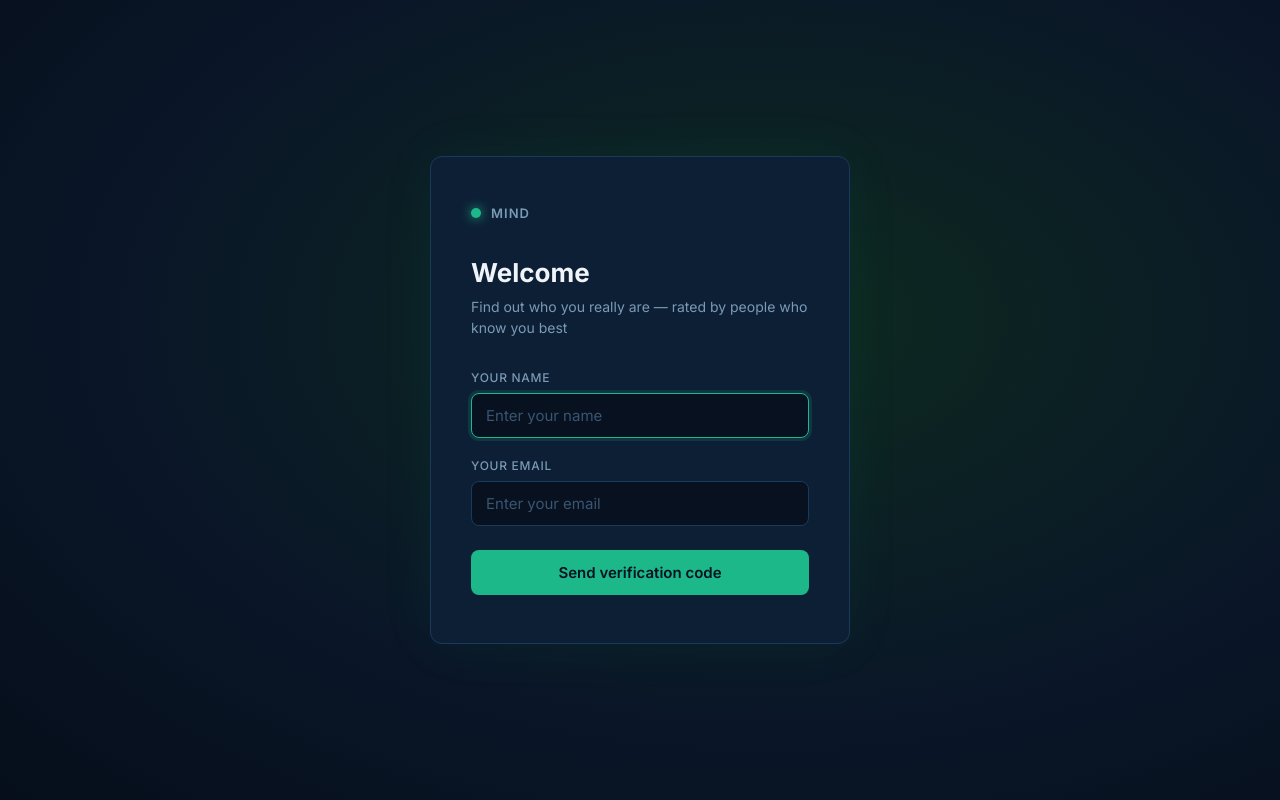
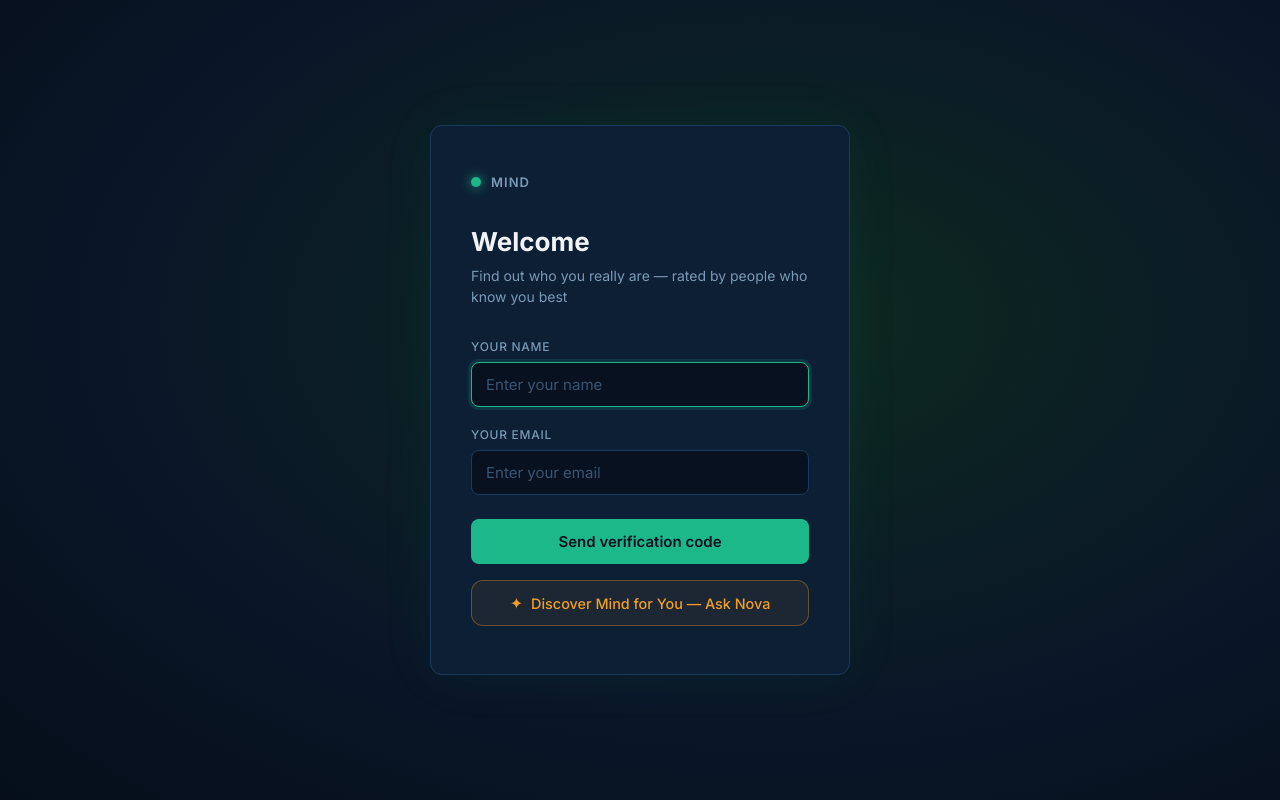
Before and after one commit to anvesharma/mind-frontend, a React (Create React App) app: page /discover in a window 1280 px wide. Built offline with nearby package versions, Linux system fonts and the light colour scheme; no server answers.

Commit message:
feat: add Nova button to discover page

```diff
--- a/src/pages/Login.jsx
+++ b/src/pages/Login.jsx
@@ -121,7 +121,7 @@ export default function Login({ mode: modeProp }) {
               {loading ? 'Sending...' : 'Send verification code'}
             </button>
 
-            {mode === 'work' && <NovaButton />}
+            <NovaButton />
           </form>
         ) : (
           <form onSubmit={handleVerifyOtp}>
@@ -155,7 +155,7 @@ export default function Login({ mode: modeProp }) {
               ← Back
             </button>
 
-            {mode === 'work' && <NovaButton />}
+            <NovaButton />
           </form>
         )}
       </div>
```
